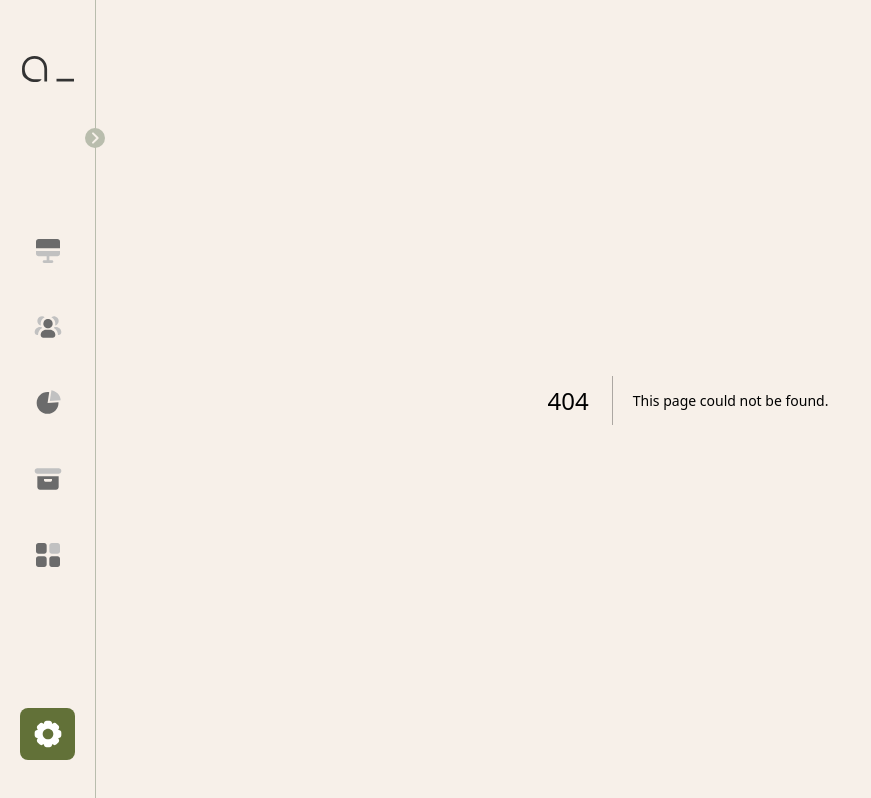
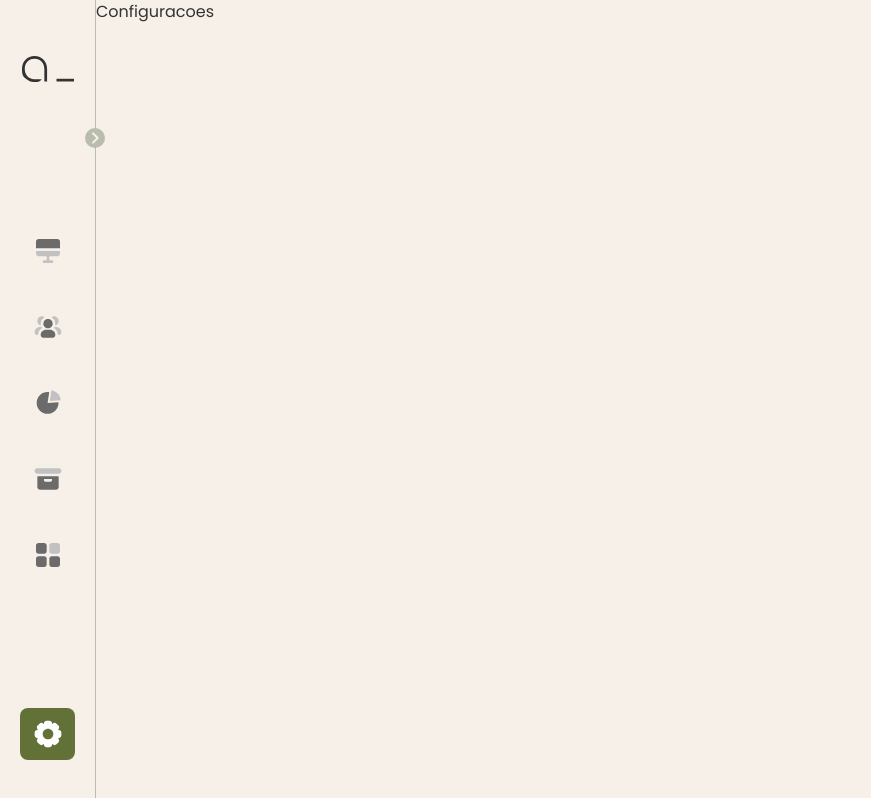
Before and after one commit to dancpluz/acervo, a Next.js app: page /configuracoes in a window 1280 px wide. Before the commit this address had no page. Shown: the whole page, without its empty margins (0-871 px from the left). Built offline with nearby package versions, Linux system fonts and the light colour scheme.

Commit message:
build: add other pages

```diff
--- /dev/null
+++ b/app/catalogo/page.tsx
@@ -0,0 +1,6 @@
+
+export default function Catalogo() {
+  return (
+    <div>Catalogo</div>
+  )
+}
--- /dev/null
+++ b/app/configuracoes/page.tsx
@@ -0,0 +1,6 @@
+
+export default function Configuracoes() {
+  return (
+    <div>Configuracoes</div>
+  )
+}
--- /dev/null
+++ b/app/crm/page.tsx
@@ -0,0 +1,6 @@
+
+export default function CRM() {
+  return (
+    <div>CRM</div>
+  )
+}
```
